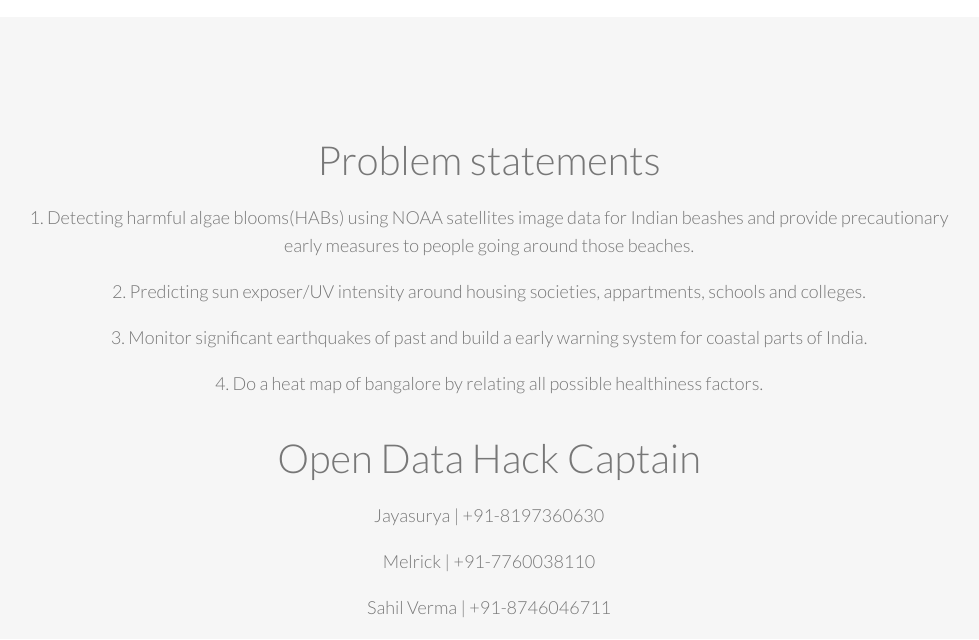
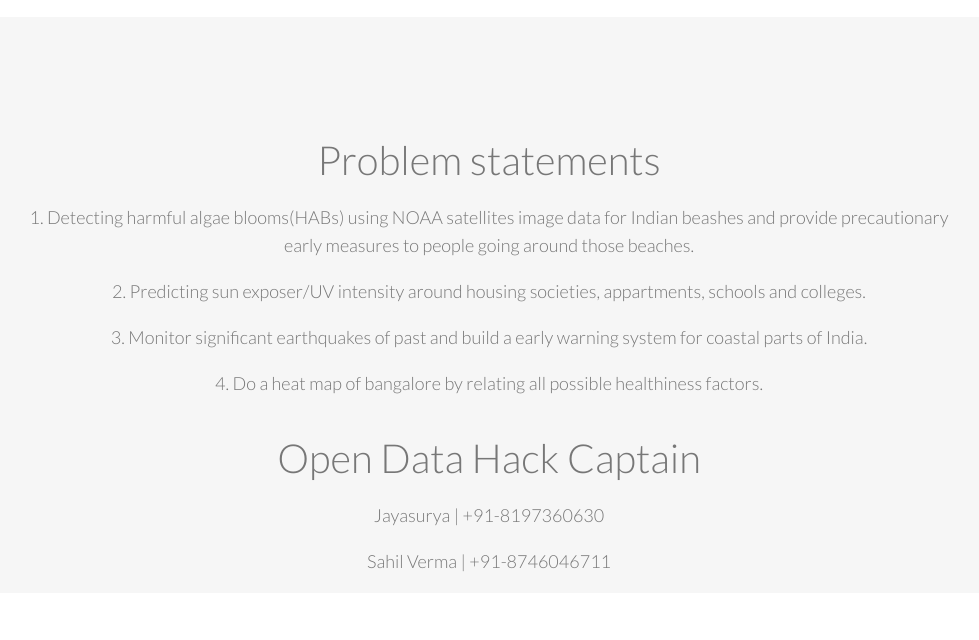
Before and after one commit to opendata-hack/website, a plain HTML site: page py/templates/blr2017.html in a window 1280 px wide. Shown: the part 1402-2042 px from the top of the page, without its empty margins (151-1130 px from the left). Drawn offline with Linux system fonts and the light colour scheme; files that its build step writes are made by us from their sources; files whose address does not match are found by name.

Commit message:
blr 2017 updated

```diff
--- a/py/templates/blr2017.html
+++ b/py/templates/blr2017.html
@@ -167,7 +167,7 @@
                         <!-- /.feature title -->
                         <h2>Open Data Hack Captain</h2>
                         <p>Jayasurya | +91-8197360630</p>
-                        <p>Melrick | +91-7760038110</p>
+                        <!-- <p>Melrick | +91-7760038110</p> -->
                         <p>Sahil Verma | +91-8746046711</p>
 
                     </div>
```
